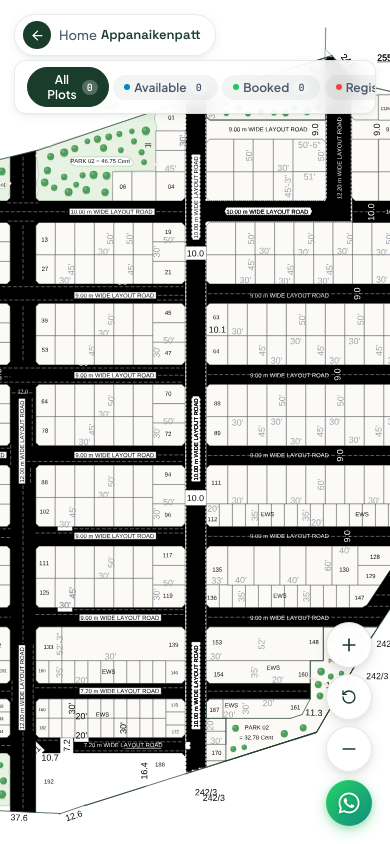
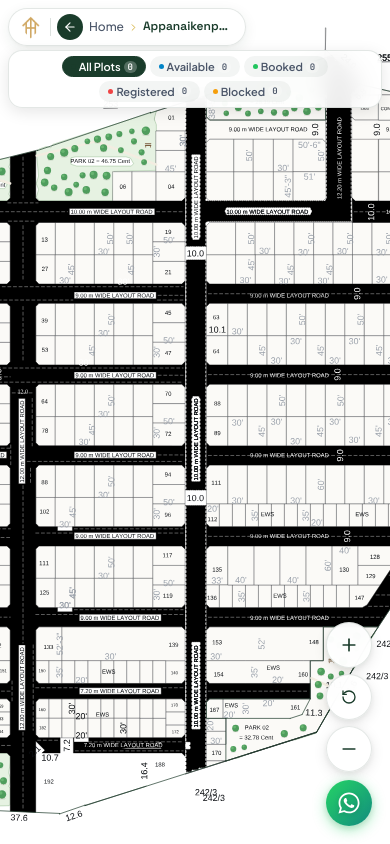
Before and after one commit to webstique-dev/anugraha-developers, a React (Vite) app in the folder client/: page /plot-1 in a window 390 px wide. Built offline with nearby package versions, Linux system fonts and the light colour scheme; no server answers.

Commit message:
feat(map-header): add company logo & brand name at top-left, integrate breadcrumb into header card, and optimize filter panel responsiveness for <=500px mobile screens

```diff
--- a/client/src/components/Plots/PlotBreadcrumb.css
+++ b/client/src/components/Plots/PlotBreadcrumb.css
@@ -1,45 +1,95 @@
-#breadcrumb {
+.plot-header-card {
   position: fixed;
   top: 14px;
   left: 14px;
   z-index: 950;
   display: flex;
   align-items: center;
-  gap: 0;
-  background: rgba(255, 255, 255, 0.88);
+  gap: 12px;
+  background: rgba(255, 255, 255, 0.92);
   backdrop-filter: blur(12px);
   -webkit-backdrop-filter: blur(12px);
-  border: 1px solid rgba(26, 60, 43, 0.1);
+  border: 1px solid rgba(26, 60, 43, 0.12);
   border-radius: 100px;
-  padding: 6px 14px 6px 8px;
+  padding: 6px 16px 6px 10px;
   box-shadow:
-    0 2px 8px rgba(26, 60, 43, 0.08),
-    0 1px 2px rgba(0, 0, 0, 0.04);
+    0 4px 14px rgba(26, 60, 43, 0.08),
+    0 1px 3px rgba(0, 0, 0, 0.04);
+  transition: all 0.3s ease;
 }
 
-#breadcrumb .bc-back {
+/* Company Logo & Brand Link */
+.plot-brand-group {
+  display: flex;
+  align-items: center;
+  gap: 8px;
+  text-decoration: none;
+  flex-shrink: 0;
+}
+
+.plot-brand-logo {
+  height: 28px;
+  width: auto;
+  object-fit: contain;
+}
+
+.plot-brand-text {
+  display: flex;
+  flex-direction: column;
+  line-height: 1;
+}
+
+.plot-brand-text .brand-title {
+  font-family: 'Space Grotesk', var(--font-heading, sans-serif);
+  font-size: 13px;
+  font-weight: 700;
+  color: #1A3C2B;
+  letter-spacing: 0.04em;
+}
+
+.plot-brand-text .brand-subtitle {
+  font-family: 'JetBrains Mono', monospace;
+  font-size: 8px;
+  font-weight: 600;
+  color: #D4AF37;
+  letter-spacing: 0.12em;
+}
+
+/* Divider Line */
+.plot-header-divider {
+  width: 1px;
+  height: 22px;
+  background-color: rgba(26, 60, 43, 0.15);
+  flex-shrink: 0;
+}
+
+/* Integrated Breadcrumb Navigation */
+.plot-breadcrumb-nav {
+  display: flex;
+  align-items: center;
+  gap: 6px;
+}
+
+.plot-breadcrumb-nav .bc-back {
   display: flex;
   align-items: center;
   justify-content: center;
-  width: 28px;
-  height: 28px;
+  width: 26px;
+  height: 26px;
   border-radius: 50%;
   background: #1A3C2B;
   color: #ffffff;
   text-decoration: none;
-  font-size: 14px;
-  font-weight: 700;
   flex-shrink: 0;
   transition: background 0.2s, transform 0.15s;
-  margin-right: 8px;
 }
 
-#breadcrumb .bc-back:hover {
+.plot-breadcrumb-nav .bc-back:hover {
   background: #24523B;
   transform: translateX(-2px);
 }
 
-#breadcrumb ol {
+.plot-breadcrumb-nav .bc-list {
   list-style: none;
   margin: 0;
   padding: 0;
@@ -49,57 +99,93 @@
   flex-wrap: nowrap;
 }
 
-#breadcrumb ol li {
+.plot-breadcrumb-nav .bc-list li {
   display: flex;
   align-items: center;
   gap: 4px;
   white-space: nowrap;
 }
 
-#breadcrumb ol li a {
+.plot-breadcrumb-nav .bc-list li a {
   font-family: 'Plus Jakarta Sans', sans-serif;
-  font-size: 13px;
+  font-size: 12px;
   font-weight: 500;
   color: #4a5568;
   text-decoration: none;
   transition: color 0.2s;
 }
 
-#breadcrumb ol li a:hover {
+.plot-breadcrumb-nav .bc-list li a:hover {
   color: #1A3C2B;
 }
 
-#breadcrumb ol li .bc-sep {
-  font-size: 11px;
+.plot-breadcrumb-nav .bc-sep {
   color: #D4AF37;
-  font-weight: 700;
-  user-select: none;
+  flex-shrink: 0;
 }
 
-#breadcrumb ol li.bc-current {
+.plot-breadcrumb-nav .bc-current {
   font-family: 'Space Grotesk', sans-serif;
-  font-size: 13px;
+  font-size: 12px;
   font-weight: 600;
   color: #1A3C2B;
-  max-width: 160px;
+}
+
+.plot-breadcrumb-nav .bc-current-text {
+  max-width: 140px;
   overflow: hidden;
   text-overflow: ellipsis;
+  white-space: nowrap;
 }
 
+/* Responsiveness for Tablets & Mobiles (≤640px) */
 @media (max-width: 640px) {
-  #breadcrumb ol li:not(.bc-current):not(:first-child) {
+  .plot-header-card {
+    top: 10px;
+    left: 10px;
+    padding: 5px 12px 5px 8px;
+    gap: 8px;
+  }
+
+  .plot-brand-logo {
+    height: 24px;
+  }
+
+  .plot-brand-text .brand-title {
+    font-size: 12px;
+  }
+
+  .plot-brand-text .brand-subtitle {
+    font-size: 7px;
+  }
+
+  .plot-breadcrumb-nav .bc-list li:not(.bc-current):not(:first-child) {
     display: none;
   }
-  #breadcrumb ol li:not(.bc-current):not(:first-child) + li .bc-sep {
-    display: none;
-  }
-  #breadcrumb ol li.bc-current {
-    max-width: 130px;
+
+  .plot-breadcrumb-nav .bc-current-text {
+    max-width: 110px;
   }
 }
 
-@media (max-width: 420px) {
-  #breadcrumb ol li.bc-current {
-    max-width: 100px;
+/* Mobile Screens (≤500px) */
+@media (max-width: 500px) {
+  .plot-header-card {
+    top: 8px;
+    left: 8px;
+    gap: 6px;
+    max-width: calc(100vw - 16px);
+  }
+
+  .plot-brand-text {
+    display: none;
+  }
+
+  .plot-header-divider {
+    height: 18px;
+  }
+
+  .plot-breadcrumb-nav .bc-current-text {
+    max-width: 90px;
   }
 }
--- a/client/src/components/Plots/PlotBreadcrumb.jsx
+++ b/client/src/components/Plots/PlotBreadcrumb.jsx
@@ -1,35 +1,47 @@
 import React from 'react';
 import { Link } from 'react-router-dom';
 import { ArrowLeft, ChevronRight } from 'lucide-react';
+import logoPng from '../../assets/logo/logo.png';
 import './PlotBreadcrumb.css';
 
 /**
- * Reusable PlotBreadcrumb component for layout pages
+ * Reusable PlotHeader & Breadcrumb component for layout pages.
+ * Displays Company Logo & Brand Name at top-left, integrated with breadcrumb navigation.
  */
 const PlotBreadcrumb = ({ layoutTitle = 'Appanaikenpatty Phase 1' }) => {
   return (
-    <nav id="breadcrumb" aria-label="Breadcrumb">
-      <Link to="/" className="bc-back" aria-label="Go back to Home">
-        <ArrowLeft size={15} />
+    <div id="plot-header-card" className="plot-header-card">
+      {/* Company Logo & Brand Name */}
+      <Link to="/" className="plot-brand-group" title="Anugraha Developers Home">
+        <img src={logoPng} alt="Anugraha Developers Logo" className="plot-brand-logo" />
+        <div className="plot-brand-text">
+          <span className="brand-title">ANUGRAHA</span>
+          <span className="brand-subtitle">DEVELOPERS</span>
+        </div>
       </Link>
-      <ol>
+
+      <span className="plot-header-divider" aria-hidden="true" />
+
+      {/* Integrated Breadcrumb Navigation */}
+      <nav className="plot-breadcrumb-nav" aria-label="Breadcrumb">
+        <Link to="/" className="bc-back" aria-label="Go back to Home" title="Back to Home">
+          <ArrowLeft size={14} />
+        </Link>
+        <ol className="bc-list">
           <li>
             <Link to="/">Home</Link>
           </li>
           <li>
-          <span className="bc-sep" aria-hidden="true">
-            <ChevronRight size={11} />
-          </span>
+            <ChevronRight size={11} className="bc-sep" />
             <Link to="/#projects">Layouts</Link>
           </li>
           <li className="bc-current" aria-current="page">
-          <span className="bc-sep" aria-hidden="true">
-            <ChevronRight size={11} />
-          </span>
-          {layoutTitle}
+            <ChevronRight size={11} className="bc-sep" />
+            <span className="bc-current-text">{layoutTitle}</span>
           </li>
         </ol>
       </nav>
+    </div>
   );
 };
 
--- a/client/src/components/Plots/PlotFilterPanel.css
+++ b/client/src/components/Plots/PlotFilterPanel.css
@@ -6,15 +6,16 @@
   display: flex;
   align-items: center;
   gap: 0.6rem;
-  background: rgba(255, 255, 255, 0.88);
+  background: rgba(255, 255, 255, 0.92);
   backdrop-filter: blur(12px);
   -webkit-backdrop-filter: blur(12px);
-  border: 1px solid rgba(26, 60, 43, 0.1);
+  border: 1px solid rgba(26, 60, 43, 0.12);
   border-radius: 100px;
   padding: 6px 14px 6px 12px;
   box-shadow:
-    0 2px 8px rgba(26, 60, 43, 0.08),
-    0 1px 2px rgba(0, 0, 0, 0.04);
+    0 4px 14px rgba(26, 60, 43, 0.08),
+    0 1px 3px rgba(0, 0, 0, 0.04);
+  transition: all 0.3s ease;
 }
 
 .filter-panel-title {
@@ -24,12 +25,14 @@
   color: #1A3C2B;
   text-transform: uppercase;
   letter-spacing: 0.05em;
+  flex-shrink: 0;
 }
 
 .filter-panel-buttons {
   display: flex;
   align-items: center;
   gap: 0.35rem;
+  flex-wrap: nowrap;
 }
 
 .plot-map-filter-btn {
@@ -45,6 +48,7 @@
   background: rgba(26, 60, 43, 0.05);
   color: #4a5568;
   cursor: pointer;
+  white-space: nowrap;
   transition: all 0.2s ease;
 }
 
@@ -58,6 +62,7 @@
   height: 6px;
   border-radius: 50%;
   background: currentColor;
+  flex-shrink: 0;
 }
 
 .filter-all .filter-btn-dot { background: #1A3C2B; }
@@ -87,17 +92,52 @@
   color: inherit;
 }
 
+/* Tablet screens (≤768px) */
 @media (max-width: 768px) {
   .plot-filter-panel {
-    top: 60px;
-    left: 14px;
-    right: auto;
-    max-width: calc(100vw - 28px);
-    overflow-x: auto;
-    border-radius: 12px;
+    top: 56px;
+    left: 10px;
+    right: 10px;
+    border-radius: 16px;
+    padding: 6px 10px;
+    justify-content: center;
   }
 
   .filter-panel-title {
     display: none;
   }
+
+  .filter-panel-buttons {
+    flex-wrap: wrap;
+    justify-content: center;
+    gap: 0.3rem;
+  }
 }
+
+/* Small Mobile Screens (≤500px) */
+@media (max-width: 500px) {
+  .plot-filter-panel {
+    top: 50px;
+    left: 8px;
+    right: 8px;
+    border-radius: 14px;
+    padding: 5px 8px;
+    box-shadow: 0 4px 16px rgba(0, 0, 0, 0.1);
+  }
+
+  .plot-map-filter-btn {
+    padding: 3px 8px;
+    font-size: 11px;
+    gap: 0.25rem;
+  }
+
+  .filter-btn-dot {
+    width: 5px;
+    height: 5px;
+  }
+
+  .filter-count-badge {
+    font-size: 9px;
+    padding: 0 4px;
+  }
+}
```
Lines whose indentation alone changed are shown as unchanged.
